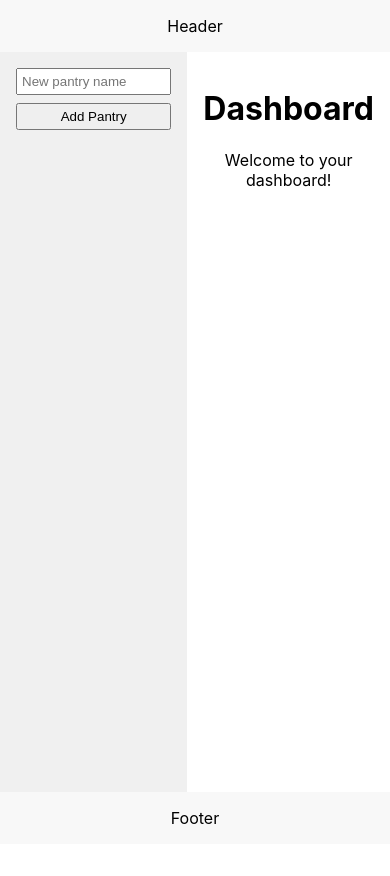
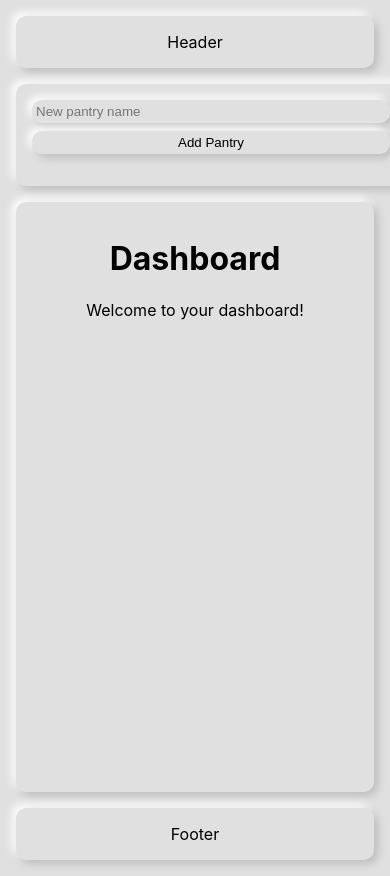
Before and after one commit to brennuck/pantry_pal, a React (Create React App) app: page / in a window 390 px wide. Before the commit the page ends 844 px from the top, so only its background shows below. Built offline with nearby package versions, Linux system fonts and the light colour scheme.

Commit message:
Restyle dashboard with neumorphism

```diff
--- a/src/components/Dashboard.css
+++ b/src/components/Dashboard.css
@@ -2,23 +2,30 @@
   display: flex;
   flex-direction: column;
   height: 100vh;
+  padding: 1rem;
+  gap: 1rem;
 }
 
 .dashboard-header,
 .dashboard-footer {
-  background-color: #f8f8f8;
+  background: var(--background);
   padding: 1rem;
+  border-radius: 10px;
+  box-shadow: 4px 4px 8px var(--shadow-dark), -4px -4px 8px var(--shadow-light);
 }
 
 .dashboard-content {
   display: flex;
   flex: 1;
+  gap: 1rem;
 }
 
 .dashboard-sidebar {
   width: 200px;
-  background-color: #f0f0f0;
+  background: var(--background);
   padding: 1rem;
+  border-radius: 10px;
+  box-shadow: 4px 4px 8px var(--shadow-dark), -4px -4px 8px var(--shadow-light);
 }
 
 .add-pantry {
@@ -50,19 +57,23 @@
 .pantry-list button {
   width: 100%;
   text-align: left;
-  background: none;
+  background: var(--background);
   border: none;
-  padding: 0.25rem;
+  padding: 0.5rem;
   cursor: pointer;
+  box-shadow: 4px 4px 8px var(--shadow-dark), -4px -4px 8px var(--shadow-light);
 }
 
 .pantry-list button.active {
-  background-color: #ddd;
+  box-shadow: inset 4px 4px 8px var(--shadow-dark), inset -4px -4px 8px var(--shadow-light);
 }
 
 .dashboard-main {
   flex: 1;
   padding: 1rem;
+  background: var(--background);
+  border-radius: 10px;
+  box-shadow: 4px 4px 8px var(--shadow-dark), -4px -4px 8px var(--shadow-light);
 }
 
 .add-item {
@@ -77,7 +88,7 @@
 }
 
 .add-item button {
-  padding: 0.25rem 0.5rem;
+  padding: 0.5rem 1rem;
 }
 
 .item-list {
@@ -87,6 +98,8 @@
 
 .item-list li {
   margin-bottom: 0.5rem;
+  display: flex;
+  align-items: center;
 }
 
 .item-list button {
@@ -97,6 +110,8 @@
   padding: 0.5rem;
   margin: 0.5rem;
   text-align: center;
+  border-radius: 10px;
+  box-shadow: 4px 4px 8px var(--shadow-dark), -4px -4px 8px var(--shadow-light);
 }
 
 .notification.success {
@@ -108,3 +123,12 @@
   background-color: #f8d7da;
   color: #721c24;
 }
+
+@media (max-width: 600px) {
+  .dashboard-content {
+    flex-direction: column;
+  }
+  .dashboard-sidebar {
+    width: 100%;
+  }
+}
--- a/src/index.css
+++ b/src/index.css
@@ -1,3 +1,9 @@
+:root {
+  --background: #e0e0e0;
+  --shadow-light: #ffffff;
+  --shadow-dark: #bebebe;
+}
+
 body {
   margin: 0;
   font-family: -apple-system, BlinkMacSystemFont, 'Segoe UI', 'Roboto', 'Oxygen',
@@ -5,6 +11,23 @@ body {
     sans-serif;
   -webkit-font-smoothing: antialiased;
   -moz-osx-font-smoothing: grayscale;
+  background: var(--background);
+}
+
+button,
+input {
+  border: none;
+  border-radius: 10px;
+  padding: 0.5rem;
+  background: var(--background);
+  box-shadow: 4px 4px 8px var(--shadow-dark), -4px -4px 8px var(--shadow-light);
+  transition: box-shadow 0.2s;
+}
+
+button:active,
+input:focus {
+  outline: none;
+  box-shadow: inset 4px 4px 8px var(--shadow-dark), inset -4px -4px 8px var(--shadow-light);
 }
 
 code {
```
